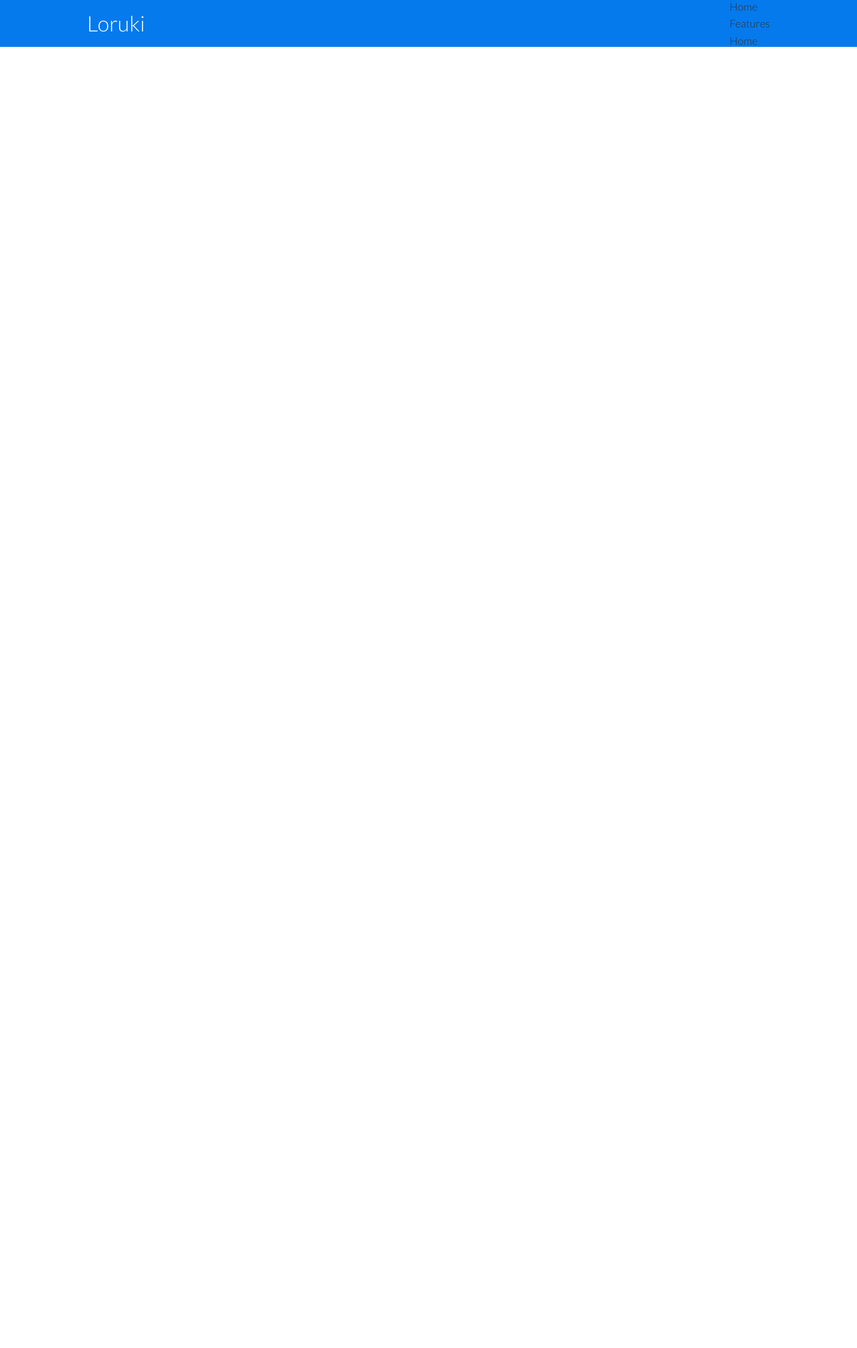
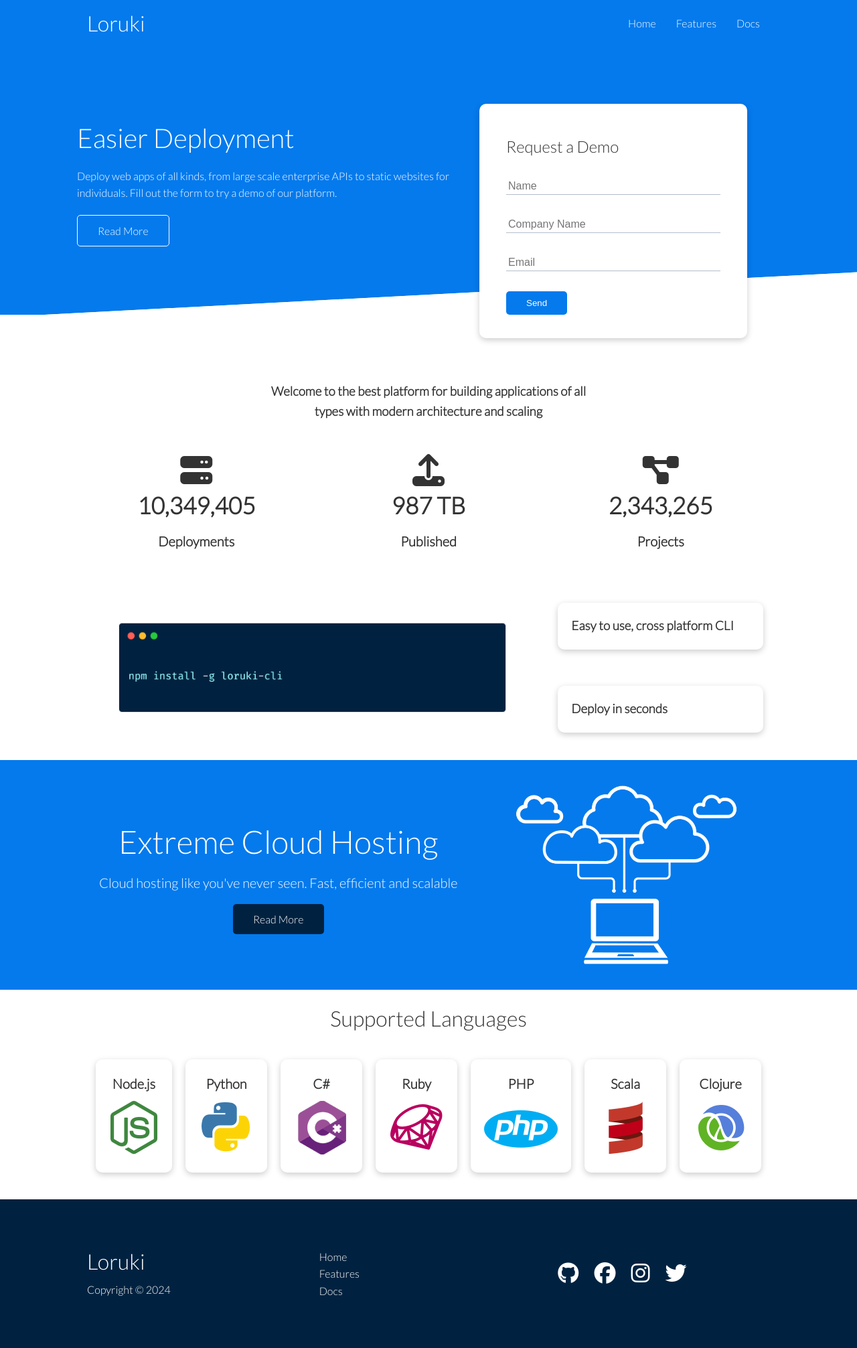
Before and after one commit to NoGamertagIV/Loruki, a plain HTML site: page index.html in a window 1280 px wide. Shown: the whole page at 67% size. Before the commit the page ends 800 px from the top, so only its background shows below. Drawn offline with Linux system fonts and the light colour scheme.

Commit message:
Add files via upload

```diff
--- /dev/null
+++ b/css/style.css
@@ -0,0 +1,240 @@
+@import url('https://fonts.googleapis.com/css2?family=Lato:wght@300&display=swap');
+
+:root {
+    --primary-color: #047aed;
+    --secondary-color: #1c3fa8;
+    --dark-color: #002240;
+    --light-color:#f4f4f4;
+}
+
+* {
+    box-sizing: border-box;
+    padding: 0;
+    margin: 0;
+}
+
+body {
+    font-family: 'Lato', sans-serif;
+    color: #333;
+    line-height: 1.6;
+}
+
+ul {
+    list-style-type: none;
+}
+
+a {
+    text-decoration: none;
+    color: #333;
+}
+
+h1, h2 {
+    font-weight: 300;
+    line-height: 1.2;
+    margin: 10px 0;
+}
+
+p {
+    margin: 10px 0;
+}
+
+img {
+    width: 100%;
+}
+
+/* Navbar */
+.navbar {
+    background-color: var(--primary-color);
+    color: #fff;
+    height: 70px;
+}
+
+.navbar ul {
+    display: flex;
+}
+
+.navbar a {
+    color: #fff;
+    padding: 10px;
+    margin: 0 5px;
+}
+
+.navbar a:hover {
+    border-bottom: 2px #fff solid;
+}
+
+.navbar .flex {
+    justify-content: space-between;
+}
+
+/* Showcase */
+.showcase {
+    height: 400px;
+    background-color: var(--primary-color);
+    color: #fff;
+    position: relative;
+}
+
+.showcase h1 {
+    font-size: 40px;
+}
+
+.showcase p {
+    margin: 20px 0;
+}
+
+.showcase .grid {
+    overflow: visible;
+    grid-template-columns: 55% 45%;
+    gap: 30px;
+}
+
+.showcase-form {
+    position: relative;
+    top: 60px;
+    height: 350px;
+    width: 400px;
+    padding: 40px;
+    z-index: 100;
+}
+
+.showcase-form .form-control {
+    margin: 30px 0;
+}
+
+.showcase-form input[type='text'],
+.showcase-form input[type='email'] {
+    border: 0;
+    border-bottom: 1px solid #b4becb;
+    width: 100%;
+    padding: 3px;
+    font-size: 16px;
+}
+
+.showcase-form input:focus {
+    outline: none;
+}
+
+.showcase::before,
+.showcase::after {
+    content: '';
+    position: absolute;
+    height: 100px;
+    bottom: -70px;
+    right: 0;
+    left: 0;
+    background: #fff;
+    transform: skewY(-3deg);
+    -webkit-transform: skewY(-3deg);
+    -moz-transform: skewY(-3deg);
+    -ms-transform: skewY(-3deg);
+}
+
+/* Stats */
+.stats {
+    padding-top: 100px;
+}
+
+.stats-heading {
+    max-width: 500px;
+    margin: auto;
+}
+
+.stats .grid h3 {
+    font-size: 35px;
+}
+
+.stats .grid p {
+    font-size: 20px;
+    font-weight: bold;
+}
+
+/* Cli */
+.cli .grid {
+    grid-template-columns: repeat(3, 1fr);
+    grid-template-rows: repeat(2, 1fr);
+}
+
+.cli .grid > *:first-child{
+    grid-column: 1 / span 2;
+    grid-row: 1 / span 2;
+}
+
+/* Cloud */
+
+.cloud .grid {
+    grid-template-columns: 4fr 3fr;
+}
+
+/* Languages */
+.languages .flex {
+    flex-wrap: wrap;
+}
+
+.languages .card {
+    text-align: center;
+    margin: 18px 10px 40px;
+    transition: transform 0.2s ease-in;
+}
+
+.languages .card h4 {
+    font-size: 20px;
+    margin-bottom: 10px;
+}
+
+.languages .card:hover {
+    transform: translateY(-15px);
+}
+
+/* Footer */
+
+.footer .social a {
+    margin: 0 10px;
+}
+
+/* Tablets and under */
+@media (max-width: 760px) {
+    .grid,
+    .showcase .grid,
+    .stats .grid,
+    .cli .grid,
+    .cloud .grid {
+        grid-template-columns: 1fr;
+        grid-template-rows: 1fr;
+    }
+
+    .showcase {
+        height: auto;
+    }
+
+    .showcase-text {
+        text-align: center;
+        margin-top: 40px;
+    }
+
+    .showcase-form {
+        justify-self: center;
+        margin: auto;
+    }
+
+    .cli .grid > *:first-child{
+        grid-column: 1;
+        grid-row: 1;
+    }
+}
+
+/* Mobile */
+@media (max-width: 500px) {
+    .navbar {
+        height: 110px;
+    }
+
+    .navbar .flex {
+        flex-direction: column;
+    }
+
+    .navbar ul {
+        padding: 10px;
+        background-color: rgba(0, 0, 0, 0.1);
+    }
+}
--- /dev/null
+++ b/css/utilities.css
@@ -0,0 +1,196 @@
+/* Utilities */
+.container {
+    max-width: 1100px;
+    margin: 0 auto;
+    overflow: auto;
+    padding: 0 40px;
+}
+
+.card {
+    background-color: #fff;
+    color: #333;
+    border-radius: 10px;
+    box-shadow: 0 3px 10px rgba(0, 0, 0, 0.2);
+    padding: 20px;
+    margin: 10px;
+}
+
+.btn {
+    display: inline-block;
+    padding: 10px 30px;
+    cursor: pointer;
+    background: var(--primary-color);
+    color: #fff;
+    border: none;
+    border-radius: 5px;
+}
+
+.btn-outline {
+    background-color: transparent;
+    border: 1px #fff solid;
+}
+
+.btn:hover {
+    transform: scale(.98);
+}
+
+/* Backgrounds & colored buttons */
+.bg-primary,
+.btn-primary {
+  background-color: var(--primary-color);
+  color: #fff;
+}
+
+.bg-secondary,
+.btn-secondary {
+  background-color: var(--secondary-color);
+  color: #fff;
+}
+
+.bg-dark,
+.btn-dark {
+  background-color: var(--dark-color);
+  color: #fff;
+}
+
+.bg-light,
+.btn-light {
+  background-color: var(--light-color);
+  color: #333;
+}
+
+.bg-primary a,
+.btn-primary a,
+.bg-secondary a,
+.btn-secondary a,
+.bg-dark a,
+.btn-dark a {
+  color: #fff;
+}
+/* Text Sizes */
+
+.lead {
+    font-size: 20px;
+}
+
+.sm {
+    font-size: 1rem;
+}
+
+.md {
+    font-size: 2rem;
+}
+
+.lg {
+    font-size: 3rem;
+}
+
+.xl {
+    font-size: 4rem;
+}
+
+.text-center {
+    text-align: center;
+}
+
+.flex {
+    display: flex;
+    justify-content: center;
+    align-items: center;
+    height: 100%;
+}
+
+.grid {
+    display: grid;
+    grid-template-columns: repeat(2, 1fr);
+    gap: 20px;
+    justify-content: center;
+    align-items: center;
+    height: 100%;
+}
+
+.grid-3 {
+    grid-template-columns: repeat(3, 1fr);
+}
+
+/* Margin */
+.my-1 {
+    margin: 1rem 0;
+}
+
+.my-2 {
+    margin: 1.5rem 0;
+}
+
+.my-3 {
+    margin: 2rem 0;
+}
+
+.my-4 {
+    margin: 3rem 0;
+}
+
+.my-5 {
+    margin: 4rem 0;
+}
+
+.m-1 {
+    margin: 1rem;
+}
+
+.m-2 {
+margin: 1.5rem;
+}
+
+.m-3 {
+margin: 2rem;
+}
+
+.m-4 {
+margin: 3rem;
+}
+
+.m-5 {
+margin: 4rem;
+}
+
+/* Padding */
+.py-1 {
+padding: 1rem 0;
+}
+
+.py-2 {
+padding: 1.5rem 0;
+}
+
+.py-3 {
+padding: 2rem 0;
+}
+
+.py-4 {
+padding: 3rem 0;
+}
+
+.py-5 {
+padding: 4rem 0;
+}
+
+.p-1 {
+padding: 1rem;
+}
+
+.p-2 {
+padding: 1.5rem;
+}
+
+.p-3 {
+padding: 2rem;
+}
+
+.p-4 {
+padding: 3rem;
+}
+
+.p-5 {
+padding: 4rem;
+}
--- a/index.html
+++ b/index.html
@@ -5,7 +5,8 @@
     <meta http-equiv="X-UA-Compatible" content="IE=edge">
     <meta name="viewport" content="width=device-width, initial-scale=1.0">
     <link rel="stylesheet" href="https://cdnjs.cloudflare.com/ajax/libs/font-awesome/6.5.1/css/all.min.css" integrity="sha512-DTOQO9RWCH3ppGqcWaEA1BIZOC6xxalwEsw9c2QQeAIftl+Vegovlnee1c9QX4TctnWMn13TZye+giMm8e2LwA==" crossorigin="anonymous" referrerpolicy="no-referrer" />
-    <link rel="stylesheet" href="css/styles.css">
+    <link rel="stylesheet" href="css/utilities.css">
+    <link rel="stylesheet" href="css/style.css">
     <title>Loruki | Cloud Hosting For Everyone</title>
 </head>
 <body>
@@ -17,10 +18,168 @@
                 <ul>
                     <li><a href="index.html">Home</a></li>
                     <li><a href="features.html">Features</a></li>
-                    <li><a href="docs.html">Home</a></li>
+                    <li><a href="docs.html">Docs</a></li>
                 </ul>
             </nav>
         </div>
     </div>
+
+    <!-- Showcase -->
+    <section class="showcase">
+
+        <div class="container grid">
+            <div class="showcase-text">
+                <h1>Easier Deployment</h1>
+                <p>Deploy web apps of all kinds, from large scale enterprise APIs to static websites for individuals. Fill out the form to try a demo of our platform.</p>
+                <a href="features.html" class="btn btn-outline">Read More</a>
+            </div>
+
+            <div class="showcase-form card">
+                <h2>Request a Demo</h2>
+                <form>
+                    <div class="form-control">
+                        <input type="text" name="name" placeholder="Name" required>
+                    </div>
+                    <div class="form-control">
+                        <input type="text" name="company" placeholder="Company Name" required>
+                    </div>
+                    <div class="form-control">
+                        <input type="email" name="email" placeholder="Email" required>
+                    </div>
+                    <input type="submit" value="Send" class="btn btn-primary">
+                </form>
+            </div>
+        </div>
+
+    </section> <!-- Showcase Section Ends -->
+
+    <!-- Stats -->
+    <section class="stats">
+
+        <div class="container">
+
+            <h3 class="stats-heading text-center my-1">Welcome to the best platform for building applications of all types with modern architecture and scaling</h3>
+
+            <div class="grid grid-3 text-center my-4">
+
+                <div>
+                    <i class="fas fa-server fa-3x"></i>
+                    <h3>10,349,405</h3>
+                    <p class="text-secondary">Deployments</p>
+                </div>
+
+                <div>
+                    <i class="fas fa-upload fa-3x"></i>
+                    <h3>987 TB</h3>
+                    <p class="text-secondary">Published</p>
+                </div>
+
+                <div>
+                    <i class="fas fa-project-diagram fa-3x"></i>
+                    <h3>2,343,265</h3>
+                    <p class="text-secondary">Projects</p>
+                </div>
+
+            </div> <!-- closes grid container -->
+
+        </div> <!-- closes container -->
+
+    </section> <!-- closes stat section -->
+    <!-- Cli -->
+    <section class="cli">
+        <div class="container grid">
+
+            <img src="images/cli.png" alt="">
+
+            <div class="card">
+                <h3>Easy to use, cross platform CLI</h3>
+            </div>
+
+            <div class="card">
+                <h3>Deploy in seconds</h3>
+            </div>
+        </div>
+    </section>
+     <!-- Cloud -->
+    <section class="cloud bg-primary my-2 py-2">
+        <div class="container grid">
+            <div class="text-center">
+                <h2 class="lg">Extreme Cloud Hosting</h2>
+
+                <p class="lead my-1">Cloud hosting like you've never seen. Fast, efficient and scalable</p>
+
+                <a href="features.html" class="btn btn-dark">Read More</a>
+            </div>
+
+            <img src="images/cloud.png" alt="">
+        </div>
+    </section>
+
+    <!-- Languages -->
+    <section class="languages">
+        <h2 class="md text-center my-2">Supported Languages</h2>
+
+        <div class="container flex">
+            <div class="card">
+                <h4>Node.js</h4>
+                <img src="images/logos/node.png" alt="">
+            </div>
+
+            <div class="card">
+                <h4>Python</h4>
+                <img src="images/logos/python.png" alt="">
+            </div>
+
+            <div class="card">
+                <h4>C#</h4>
+                <img src="images/logos/csharp.png" alt="">
+            </div>
+
+            <div class="card">
+                <h4>Ruby</h4>
+                <img src="images/logos/ruby.png" alt="">
+            </div>
+
+            <div class="card">
+                <h4>PHP</h4>
+                <img src="images/logos/php.png" alt="">
+            </div>
+
+            <div class="card">
+                <h4>Scala</h4>
+                <img src="images/logos/scala.png" alt="">
+            </div>
+
+            <div class="card">
+                <h4>Clojure</h4>
+                <img src="images/logos/clojure.png" alt="">
+           </div>
+        </div><!--Closes Container div-->
+
+    </section>
+
+    <footer class="footer bg-dark py-5">
+        <div class="container grid grid-3">
+            <div>
+                <h1>Loruki</h1>
+                <p>Copyright &copy; 2024</p>
+            </div>
+
+            <nav>
+                <ul>
+                    <li><a href="index.html">Home</a></li>
+                    <li><a href="features.html">Features</a></li>
+                    <li><a href="docs.html">Docs</a></li>
+                </ul>
+            </nav>
+
+            <div class="social">
+                <a href="#"><i class="fab fa-github fa-2x"></i></a>
+                <a href="#"><i class="fab fa-facebook fa-2x"></i></a>
+                <a href="#"><i class="fab fa-instagram fa-2x"></i></a>
+                <a href="#"><i class="fab fa-twitter fa-2x"></i></a>
+            </div>
+        </div>
+    </footer>
 </body>
 </html>
```
